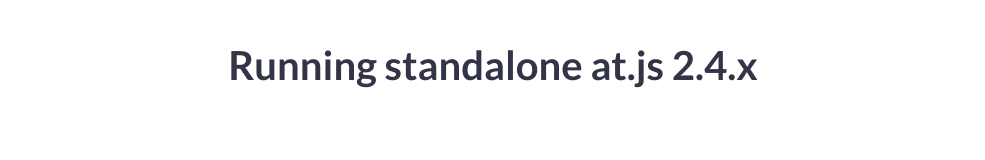
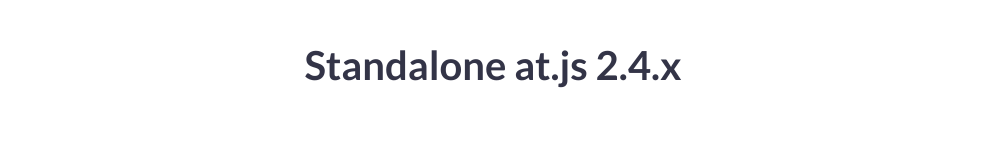
Before and after one commit to 5amfung/adobe-target, a website: page atjs24.html in a window 1280 px wide. Shown: the top 160 px of the page, without its empty margins (147-1132 px from the left). Drawn offline with Linux system fonts and the light colour scheme.

Commit message:
Change title

```diff
--- a/atjs24.html
+++ b/atjs24.html
@@ -29,7 +29,7 @@
 <div class="container">
   <div class="row">
     <div class="col-12 center">
-      <h1>Running standalone at.js 2.4.x</h1>
+      <h1>Standalone at.js 2.4.x</h1>
     </div>
   </div>
 
```
Also changed, not shown: atjs25.html (+1 -1 lines).
